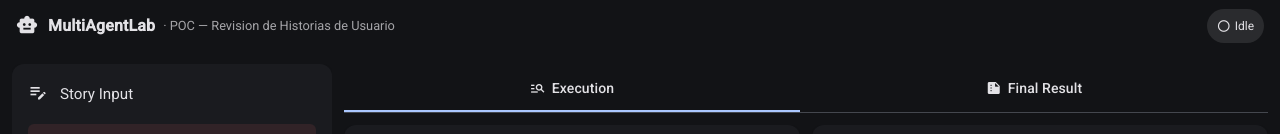
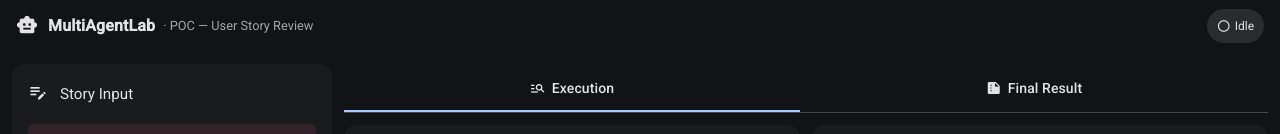
Before and after one commit to ASisroEndava/MultiAgentLab, an Angular app in the folder ui/: page / in a window 1280 px wide. Shown: the top 134 px of the page. Built offline with nearby package versions, Linux system fonts and the light colour scheme; no server answers.

Commit message:
translate missing file

```diff
--- a/ui/src/app/app.html
+++ b/ui/src/app/app.html
@@ -1,7 +1,7 @@
 <mat-toolbar class="app-toolbar" color="primary">
   <mat-icon>smart_toy</mat-icon>
   <span class="toolbar-title">MultiAgentLab</span>
-  <span class="toolbar-sub">· POC — Revision de Historias de Usuario</span>
+  <span class="toolbar-sub">· POC — User Story Review</span>
   <span class="spacer"></span>
   <span class="stream-indicator" [class]="'stream-' + state.streamStatus()">
     <mat-icon>{{ state.streamStatus() === 'polling' ? 'sync' : state.streamStatus() === 'complete' ? 'check_circle' : state.streamStatus() === 'error' ? 'error' : 'radio_button_unchecked' }}</mat-icon>
```
